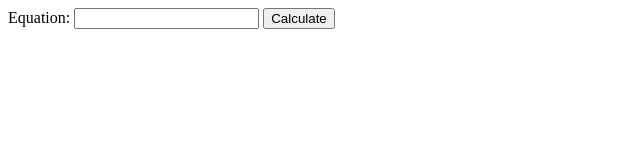
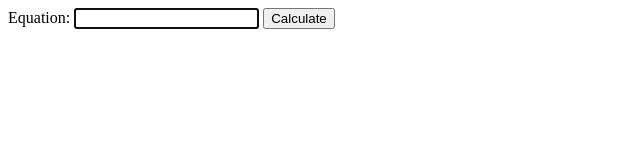
Before and after one commit to wuzengfu/equation-solver, a website: page index.html in a window 1280 px wide. Shown: the whole page, without its empty margins (0-640 px from the left). Drawn offline with Linux system fonts and the light colour scheme.

Commit message:
auto focus on input field

```diff
--- a/index.html
+++ b/index.html
@@ -9,7 +9,7 @@
   <body>
     <form id="equation_form">
       <label for="equation_input">Equation: </label>
-      <input type="text" id="equation_input" name="expression" />
+      <input type="text" id="equation_input" name="expression" autofocus />
       <input type="submit" value="Calculate" />
     </form>
     <div id="history"></div>
```
